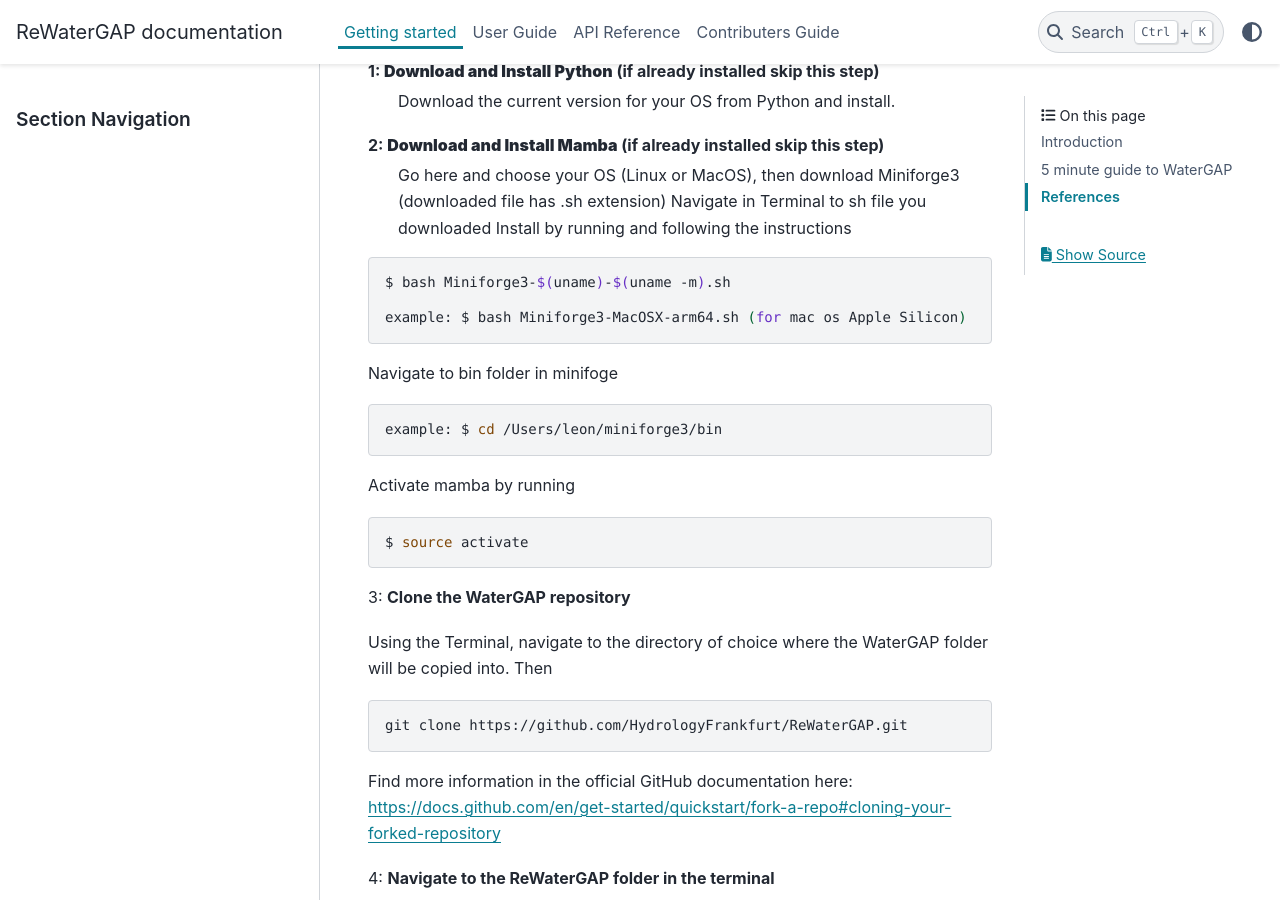
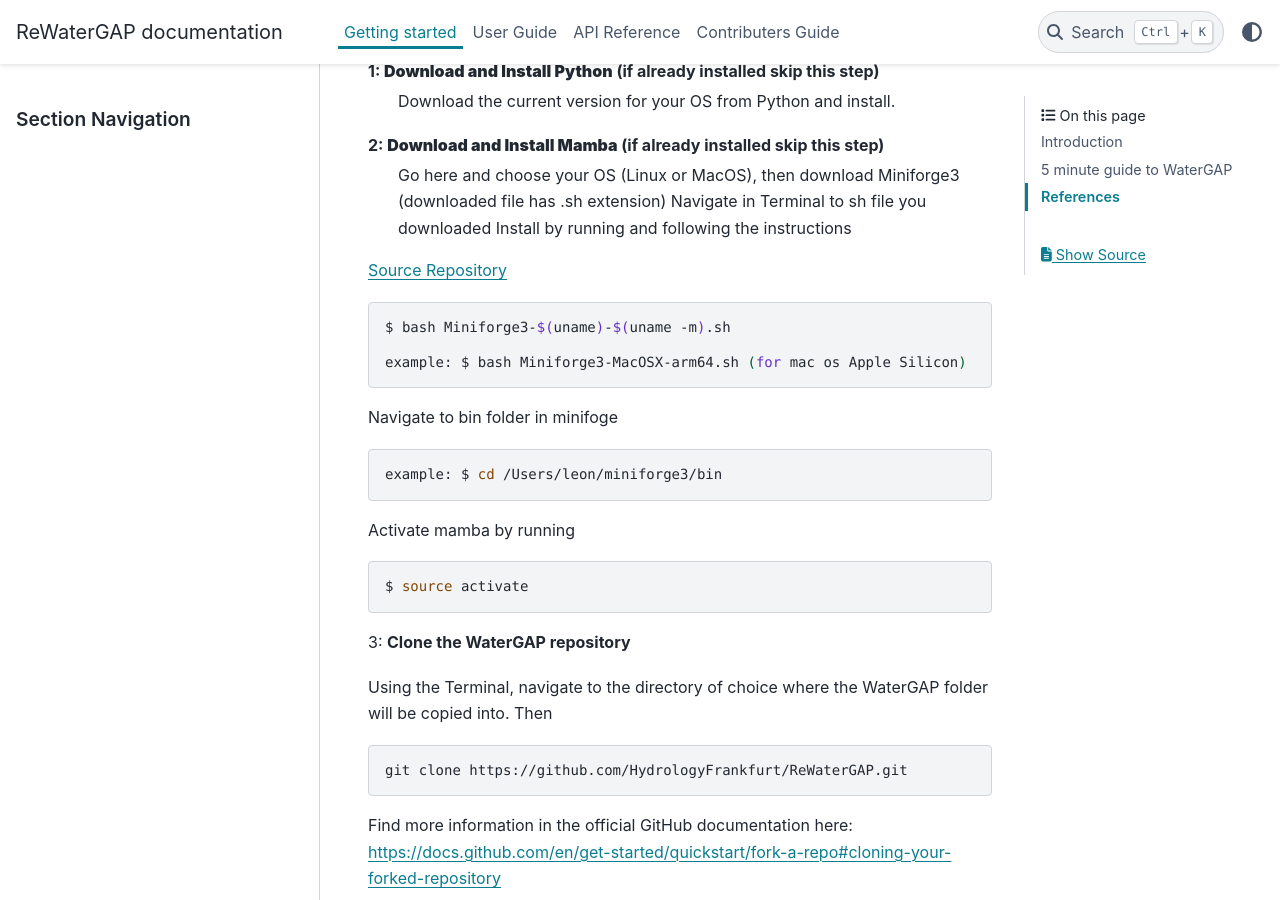
Before and after one commit to HydrologyFrankfurt/ReWaterGAP, a Sphinx documentation site: the page built from docs/getting_started/index.rst, in a window 1280 px wide and 900 px high, scrolled down 1216 px. Built offline with Sphinx 7.4.7 and the PyData theme 0.15.4, drawn with Linux system fonts in a browser that asks for light colours; pages that are not in the unit, such as notebooks, are missing from menus.

Commit message:
Update index.rst

```diff
--- a/docs/getting_started/index.rst
+++ b/docs/getting_started/index.rst
@@ -39,6 +39,8 @@
 	Go here and choose your OS (Linux or MacOS), then download :ref:`Miniforge3<https://github.com/conda-forge/miniforge>` (downloaded file has .sh extension)
 	Navigate in Terminal to sh file you downloaded
 	Install by running and following the instructions
+
+`Source Repository <https://github.com/HydrologyFrankfurt/ReWaterGAP>`__
 
 .. code-block:: bash
 
```
